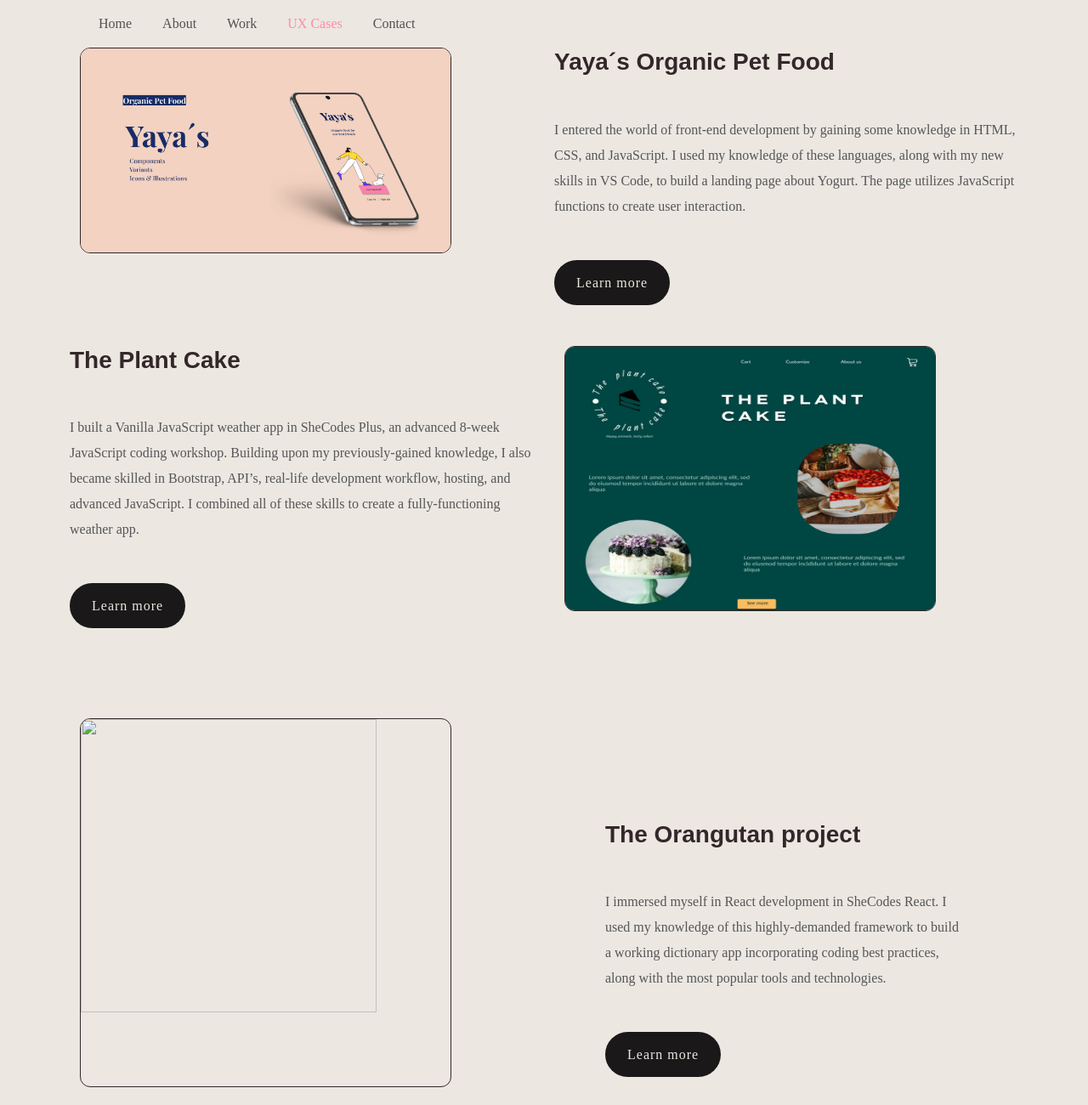
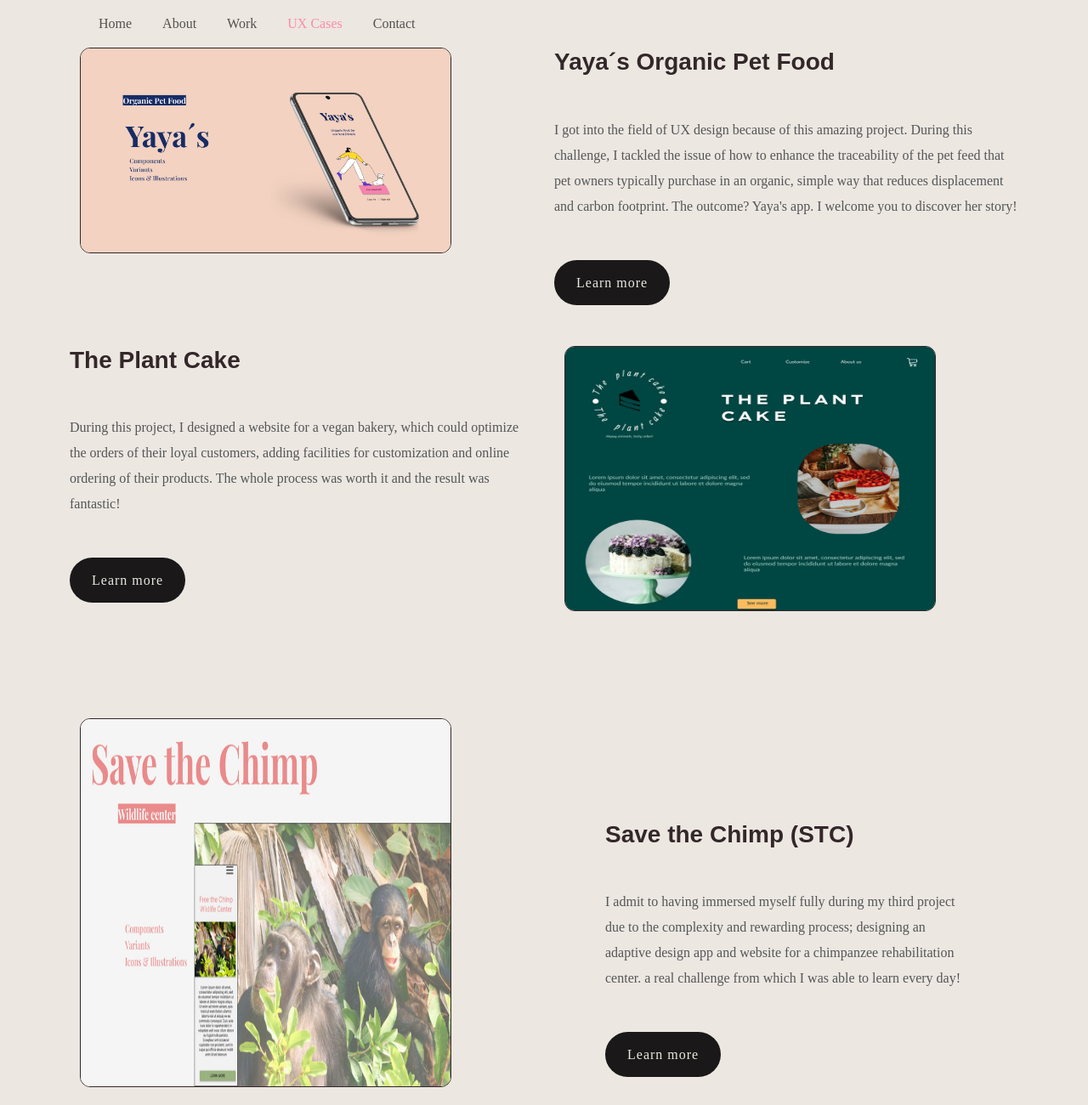
Before and after one commit to Pildomfl/my-portoflio-project, a website: page uxprojects.html in a window 1280 px wide. Shown: the whole page at 85% size. Drawn offline with nearby package versions, Linux system fonts and the light colour scheme.

Commit message:
content updated

```diff
--- a/uxprojects.html
+++ b/uxprojects.html
@@ -76,13 +76,8 @@
           <div class="project-desciption">
             <h3 class="mb-5">Yaya´s Organic Pet Food</h3>
             <p class="mb-5 text-muted">
-              I entered the world of front-end development by gaining some
-              knowledge in HTML, CSS, and JavaScript. I used my knowledge of
-              these languages, along with my new skills in VS Code, to build a
-              landing page about Yogurt. The page utilizes JavaScript functions
-              to create user interaction.
-            </p>
-            <a class='btn btn-branding-outline' href='/work'>
+I got into the field of UX design because of this amazing project. During this challenge, I tackled the issue of how to enhance the traceability of the pet feed that pet owners typically purchase in an organic, simple way that reduces displacement and carbon footprint. The outcome? Yaya's app. I welcome you to discover her story!            </p>
+            <a class='btn btn-branding-outline' href='/files/Yaya´s Case Study - Portfolio Project 1.pdf' target="_blank">
               Learn more
             </a>
           </div>
@@ -93,14 +88,9 @@
           <div class="project-desciption">
             <h3 class="mb-5">The Plant Cake</h3>
             <p class="mb-5 text-muted">
-              I built a Vanilla JavaScript weather app in SheCodes Plus, an
-              advanced 8-week JavaScript coding workshop. Building upon my
-              previously-gained knowledge, I also became skilled in Bootstrap,
-              API’s, real-life development workflow, hosting, and advanced
-              JavaScript. I combined all of these skills to create a
-              fully-functioning weather app.
+              During this project, I designed a website for a vegan bakery, which could optimize the orders of their loyal customers, adding facilities for customization and online ordering of their products. The whole process was worth it and the result was fantastic!
             </p>
-            <a class='btn btn-branding-outline' href='/work'>
+            <a class='btn btn-branding-outline' href='files/The Plant Cake Project - Case study slide deck.pdf' target="_blank">
               Learn more
             </a>
           </div>
@@ -116,21 +106,18 @@
       <div class="row">
         <div class="col d-none d-lg-block">
           <img
-            src=""
+            src="/images/stc cover.png"
             class="img-fluid"
             alt=""
           />
         </div>
         <div class="col">
           <div class="project-description">
-            <h3 class="mb-5">The Orangutan project</h3>
+            <h3 class="mb-5">Save the Chimp (STC) </h3>
             <p class="mb-5 text-muted">
-              I immersed myself in React development in SheCodes React. I used
-              my knowledge of this highly-demanded framework to build a working
-              dictionary app incorporating coding best practices, along with the
-              most popular tools and technologies.
+              I admit to having immersed myself fully during my third project due to the complexity and rewarding process; designing an adaptive design app and website for a chimpanzee rehabilitation center. a real challenge from which I was able to learn every day!
             </p>
-            <a class='btn btn-branding-outline' href='/work'>
+            <a class='btn btn-branding-outline' href='/files/Save the Chimp (STC) - Case study slide deck.pdf' target="_blank">
               Learn more
             </a>
           </div>
```
Also changed, not shown: about.html (+1 -0 lines), images/stc cover.png (added), prueba.html (added), 3 other files.
